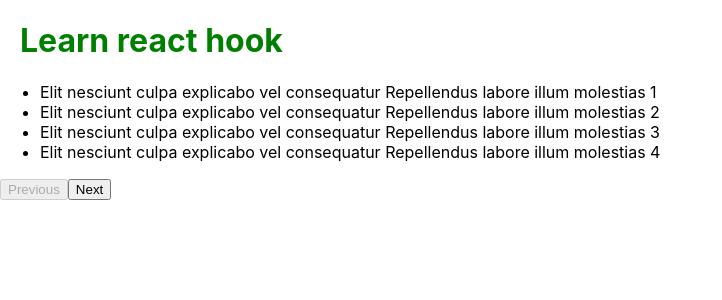
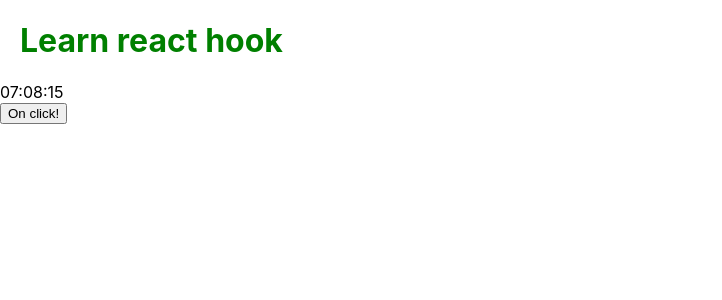
Before and after one commit to thevan96/learn-react-hook, a React (Create React App) app: page / in a window 1280 px wide. Shown: the top 300 px of the page, without its empty margins (0-722 px from the left). Built offline with nearby package versions, Linux system fonts and the light colour scheme; data requests are answered from the project's data file.

Commit message:
Add clock

```diff
--- a/src/App.js
+++ b/src/App.js
@@ -1,70 +1,20 @@
-import React, { useState, useEffect } from "react";
+import React, { useState } from "react";
 import "./App.scss";
 
-// import TodoList from "./components/TodoList/TodoList";
-// import TodoForm from "./components/TodoForm/TodoForm";
-
-import PostList from "./components/PostList/PostList";
-import Pagination from "./components/Pagination/Pagination";
-import { objectQueryStringParameter } from "./Utils";
+import Clock from "./components/Clock/Clock";
 
 const App = () => {
-  // const [todoList, setTodoList] = useState(() =>
-  //   JSON.parse(localStorage.getItem("newTodos") ?? "[]")
-  // );
+  const [isShow, setIsShow] = useState(true);
 
-  const [postList, setPostList] = useState([]);
-  const [pagination, setPagination] = useState({
-    _page: 1,
-    _limit: 4
-  });
-
-  useEffect(() => {
-    const fetchPosts = async () => {
-      try {
-        const queryString = objectQueryStringParameter(pagination);
-        console.log("queryString", queryString);
-        const url = `http://localhost:3001/posts?${queryString}`;
-        const response = await fetch(url);
-        const posts = await response.json();
-        setPostList(posts);
-      } catch (e) {
-        console.log("error", e);
-      }
-    };
-    fetchPosts();
-  }, [pagination]);
-
-  const handleOnChangPage = newPage => {
-    setPagination({
-      ...pagination,
-      _page: newPage
-    });
+  const handleOnClick = () => {
+    setIsShow(!isShow);
   };
-
-  // const handleOnClick = todo => {
-  //   const indexTodo = todoList.findIndex(e => e.id === todo.id);
-  //   if (indexTodo >= 0) {
-  //     const todos = [...todoList];
-  //     todos.splice(indexTodo, 1);
-  //     setTodoList(todos);
-  //     localStorage.setItem("newTodos", JSON.stringify(todos));
-  //   }
-  // };
-
-  // const handleOnSubmit = value => {
-  //   const newTodos = [...todoList, { id: uuid(), name: value }];
-  //   setTodoList(newTodos);
-  //   localStorage.setItem("newTodos", JSON.stringify(newTodos));
-  // };
 
   return (
     <div className="app">
       <h1>Learn react hook</h1>
-      {/* <TodoForm onSubmit={handleOnSubmit} /> */}
-      {/* <TodoList todos={todoList} onTodoClick={handleOnClick} /> */}
-      <PostList postList={postList} />
-      <Pagination pagination={pagination} onChangePage={handleOnChangPage} />
+      {isShow && <Clock />}
+      <button onClick={handleOnClick}> On click!</button>
     </div>
   );
 };
--- /dev/null
+++ b/src/components/Clock/Clock.js
@@ -0,0 +1,29 @@
+import React, { useState, useEffect } from "react";
+
+const formatTime = time => {
+  if (!time) return "";
+  const hour = `0${time.getHours()}`.slice(-2);
+  const minute = `0${time.getMinutes()}`.slice(-2);
+  const second = `0${time.getSeconds()}`.slice(-2);
+  return `${hour}:${minute}:${second}`;
+};
+
+const Clock = () => {
+  const [strClock, setStrClock] = useState("");
+
+  useEffect(() => {
+    const interval = setInterval(() => {
+      const newDate = new Date();
+      setStrClock(formatTime(newDate));
+    }, 1000);
+
+    return () => {
+      clearInterval(interval);
+    };
+
+  }, []);
+
+  return <div className="clock">{strClock}</div>;
+};
+
+export default Clock;
```
Also changed, not shown: src/components/Clock/Clock.style.js (added).
